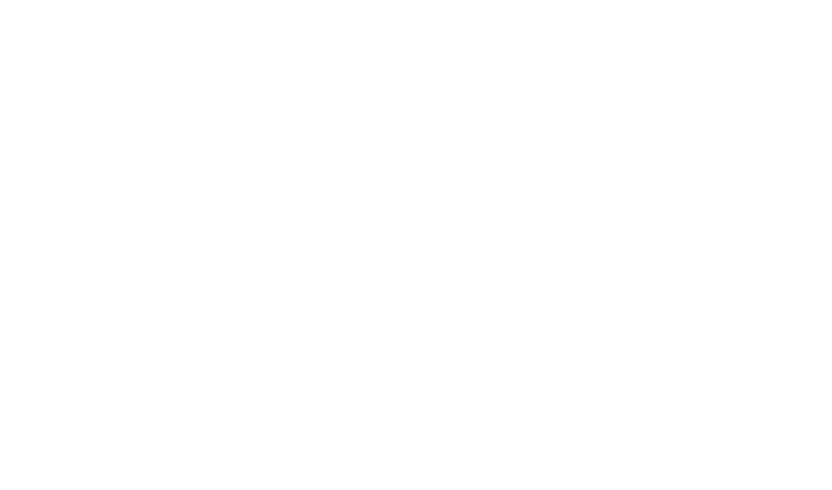
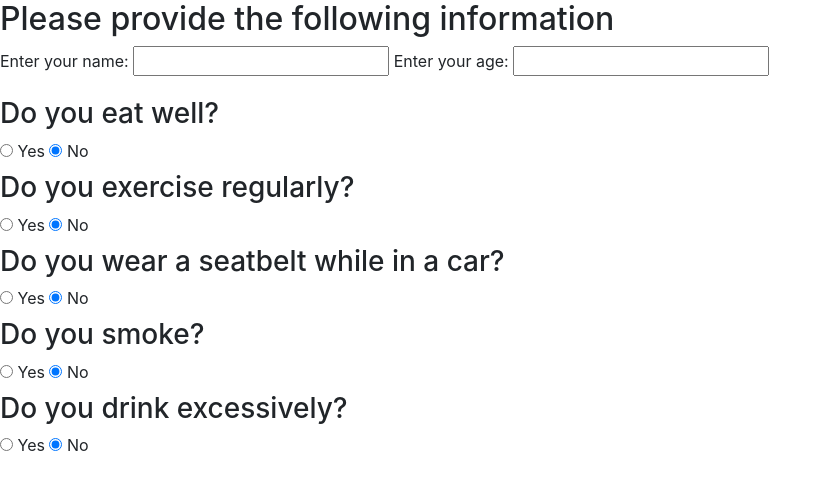
Before and after one commit to Jeroenemo/Super-Galactic-Age-Calculator, a website built with webpack: page src/index.html in a window 1280 px wide. Shown: the whole page, without its empty margins (0-832 px from the left). Built offline with nearby package versions, Linux system fonts and the light colour scheme.

Commit message:
add forms to html

```diff
--- a/src/index.html
+++ b/src/index.html
@@ -6,5 +6,70 @@
   <title>Galactic Age</title>
 </head>
 <body>
+  <form id="user-info">
+    <div class="form-group">
+      <h2>Please provide the following information</h3>
+      <label for="name">Enter your name:</label>
+      <input id="name" type="text">
+      <label id="age">Enter your age:</label>
+      <input id="age" type="number">
+    </div>
+    <div class="radio">
+          <h3>Do you eat well?</h2>
+          <div id="diet">
+            <label>
+              <input type="radio" name="diet" value="true">
+              Yes
+            </label>
+            <label>
+              <input type="radio" name="diet" value="false" checked>
+              No
+            </label>
+          </div>
+          <h3>Do you exercise regularly?</h3>
+          <div id="exercise">
+            <label>
+              <input type="radio" name="exercise" value="true">
+              Yes
+            </label>
+            <label>
+              <input type="radio" name="exercise" value="false" checked>
+              No
+            </label>
+          </div>
+          <h3>Do you wear a seatbelt while in a car?</h3>
+          <div>
+            <label>
+              <input type="radio" name="seatbelt" value="true">
+              Yes
+            </label>
+            <label>
+              <input type="radio" name="seatbelt" value="false" checked>
+              No
+            </label>
+          </div>
+          <div>
+            <h3>Do you smoke?</h3>
+            <label>
+              <input type="radio" name="smoke" value="true">
+              Yes
+            </label>
+            <label>
+              <input type="radio" name="smoke" value="false" checked>
+              No
+            </label>
+          </div>
+          <div>
+            <h3>Do you drink excessively?</h3>
+            <label>
+              <input type="radio" name="drink" value="true">
+              Yes
+            </label>
+            <label>
+              <input type="radio" name="drink" value="false" checked>
+              No
+            </label>
+          </div>
+  </form>
 </body>
 </html>
```
